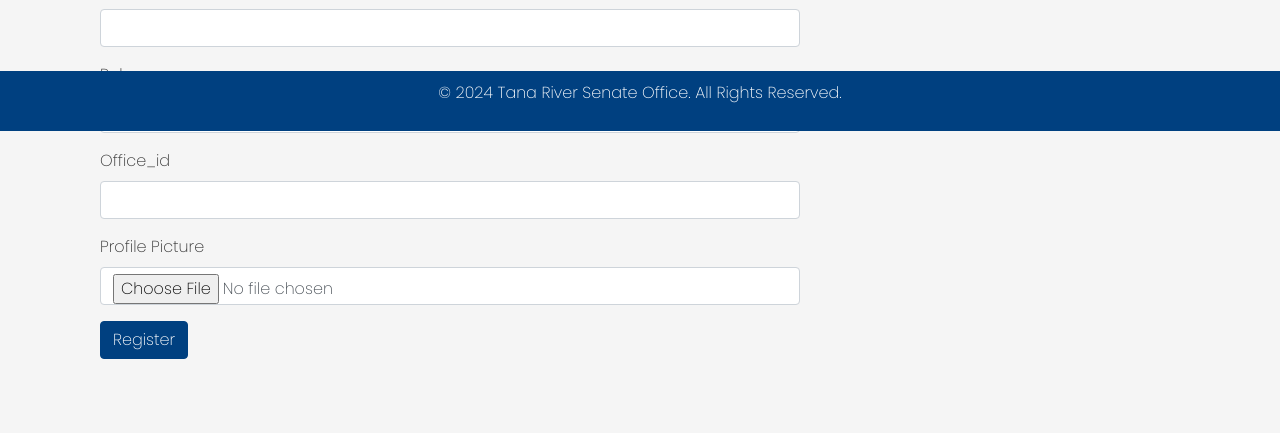
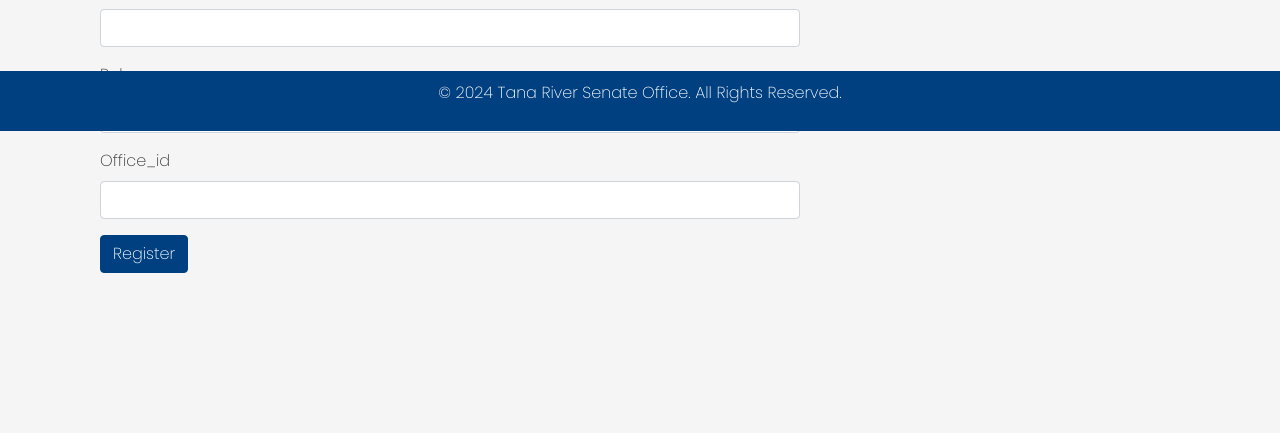
Before and after one commit to Isiji/Tana-R, a Flask app: page /register in a window 1280 px wide. Shown: the part 669-1102 px from the top of the page. Before the commit the page ends 1028 px from the top, so only its background shows below. Run offline with Flask 3, Linux system fonts and the light colour scheme; some libraries are stand-ins or nearby versions.

Commit message:
changed bottom margin

```diff
--- a/Tana/models/members.py
+++ b/Tana/models/members.py
@@ -18,7 +18,6 @@ class users(BaseModel, Base, UserMixin):
     ID_No = Column(Integer, nullable=False)
     role = Column(Enum(UserRole), nullable=False)
     office_id = Column(Integer, ForeignKey('offices.id'), nullable=False)
-    profile_pic = Column(String(255), nullable=False)
     is_active = Column(Boolean, default=True)
 
     diaries = relationship("Diary", back_populates="user")
--- a/Tana/static/styles/main.css
+++ b/Tana/static/styles/main.css
@@ -6,6 +6,7 @@ body {
     background: whitesmoke;
     color: #333;
     margin-top: 10rem; /* Adjusted to account for the fixed header */
+    margin-bottom: 10rem;
 }
 
 h1, h2, h3, h4, h5, h6 {
@@ -90,7 +91,7 @@ h1, h2, h3, h4, h5, h6 {
     border: 1px solid #dddddd;
     border-radius: 7px;
     margin-top: 40px; /* Lowering the sidebar */
-    margin-bottom: 20px;
+    margin-bottom: 40px;
 }
 
 .content-section h3 {
@@ -113,7 +114,7 @@ footer {
     color: white;
     text-align: center;
     padding: 10px 0;
-    position: absolute;
+    position: fixed;
     width: 100%;
     bottom: 0;
 }
--- a/Tana/templates/register.html
+++ b/Tana/templates/register.html
@@ -3,7 +3,7 @@
     <h1>Register</h1>
 {% endblock %}
 {% block content %}
-    <div class="container">
+<div class="container">
         <h1>{{ title }}</h1>
         <form method="POST" action="{{ url_for('Users.register') }}">
             {{ form.hidden_tag() }}
@@ -30,11 +30,8 @@
             </div>
             <div class="form-group">
                 {{ form.office_id.label }} {{ form.office_id(class="form-control") }}
-            </div>
-            <div class="form-group">
-                {{ form.profile_pic.label }} {{ form.profile_pic(class="form-control") }}
-            </div>
-            <button type="submit" class="btn btn-primary">Register</button>
-        </form>
     </div>
+        <button type="submit" class="btn btn-primary">Register</button>
+    </form>
+</div>
 {% endblock %}
--- a/Tana/templates/register_admin.html
+++ b/Tana/templates/register_admin.html
@@ -31,9 +31,6 @@
             <div class="form-group">
                 {{ form.office_id.label }} {{ form.office_id(class="form-control") }}
             </div>
-            <div class="form-group">
-                {{ form.profile_pic.label }} {{ form.profile_pic(class="form-control") }}
-            </div>
             <button type="submit" class="btn btn-primary">Register</button>
         </form>
     </div>
--- a/Tana/users/forms.py
+++ b/Tana/users/forms.py
@@ -21,7 +21,6 @@ class RegistrationForm(FlaskForm):
     ID_No = StringField('ID_No', validators=[DataRequired()])
     role = StringField('Role', validators=[DataRequired()])
     office_id = StringField('Office_id')
-    profile_pic = FileField('Profile Picture', validators=[FileAllowed(['jpg', 'png', 'jpeg'])])
     submit = SubmitField('Register')
     def validate_email(self, email):
         db_storage = DBStorage()
```
